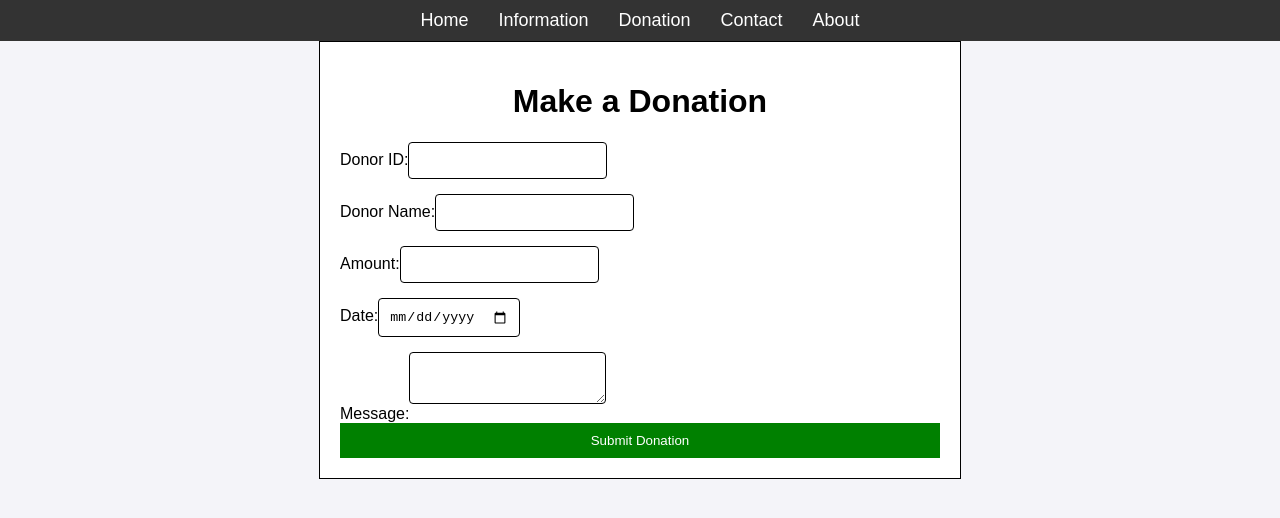
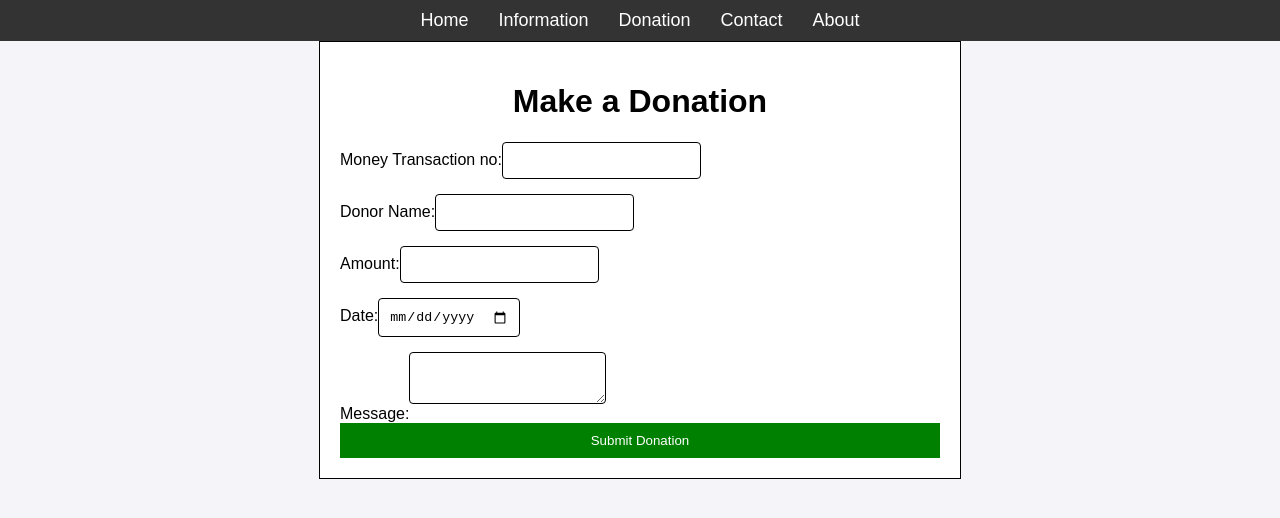
Before and after one commit to mdnahidimtiaz/Donation-app, a React (Create React App) app: page /donation in a window 1280 px wide. Shown: the top 518 px of the page. Built offline with nearby package versions, Linux system fonts and the light colour scheme.

Commit message:
Update Donation.js

```diff
--- a/src/pages/Donation.js
+++ b/src/pages/Donation.js
@@ -9,7 +9,7 @@ const Donation = () => {
       <h1>Make a Donation</h1>
       <form >
         <div>
-          <label >Donor ID:</label>
+          <label >Money Transaction no:</label>
           <input
             type="text"
             id="donorId"
```
